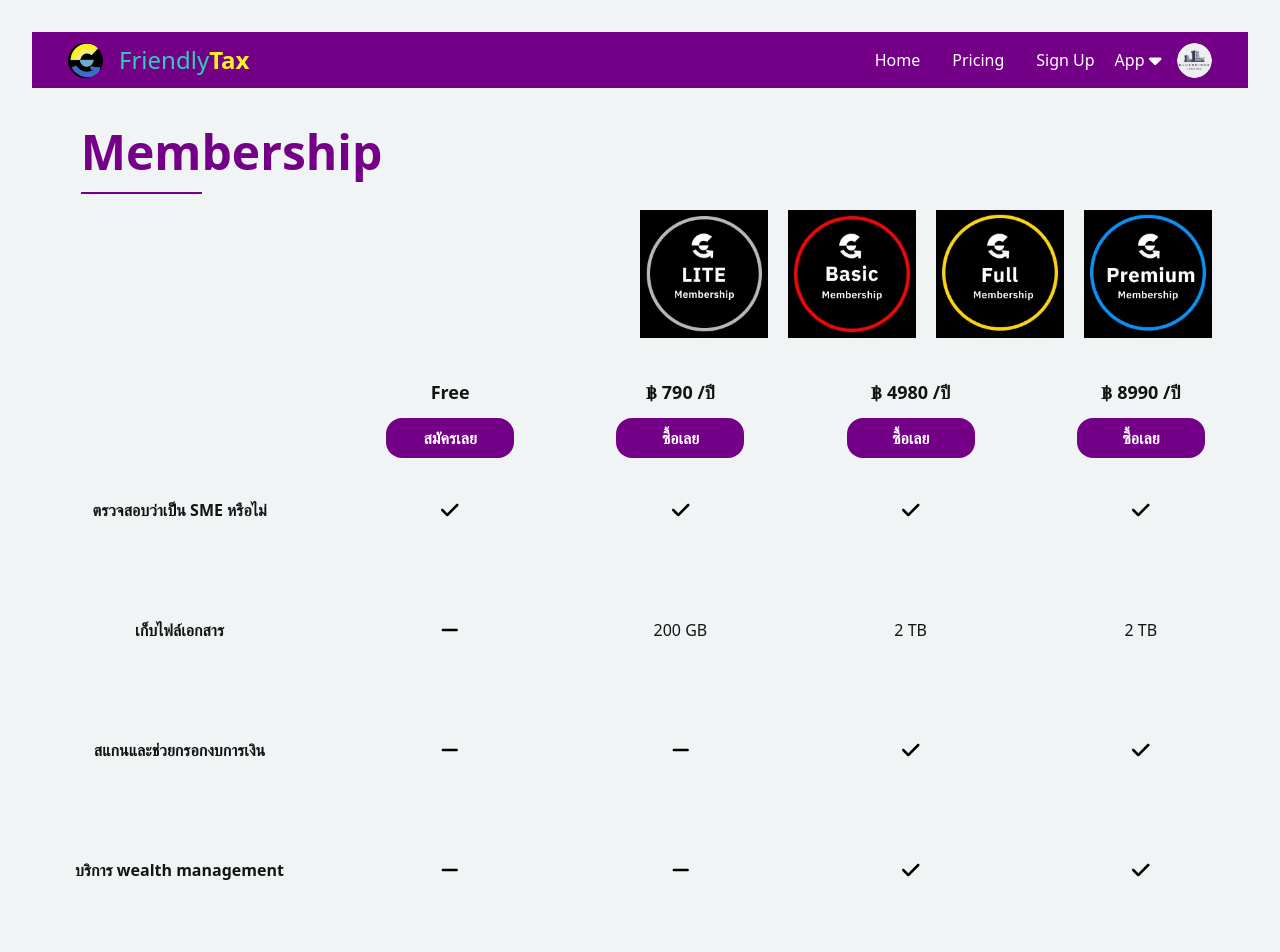
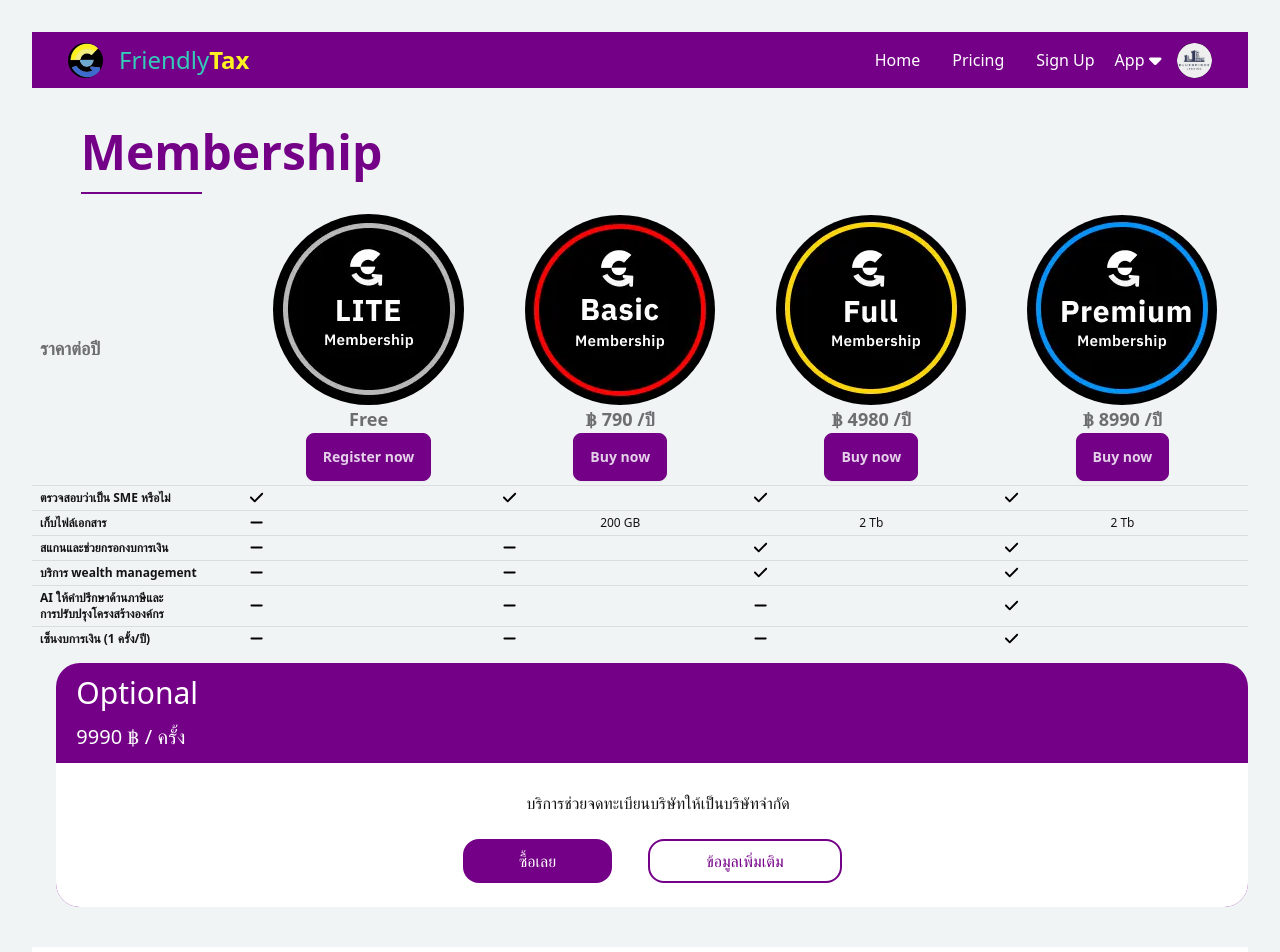
Before and after one commit to ThanabodeeSaepui/friendly-tax-site, a React (Vite) app in the folder packages/web/: page /pricing in a window 1280 px wide. Shown: the top 952 px of the page. Built offline with nearby package versions, Linux system fonts and the light colour scheme; no server answers; what aws-amplify would draw is missing.

Commit message:
Fix pricing page

```diff
--- a/packages/web/src/pages/Pricing.jsx
+++ b/packages/web/src/pages/Pricing.jsx
@@ -17,123 +17,143 @@
         </h2>
         <hr className="mx-[4%] my-4 h-0.5 w-[10%] border-t-0 bg-secondary opacity-100" />
       </div>
-      {/* pricing logos */}
-      <div className="flex flex-row h-32 ml-[50%] right-0 space-x-5 mb-10">
-        <img src={PricingLite} />
-        <img src={PricingBasic} />
-        <img src={PricingFull} />
-        <img src={PricingPremium} />
+      {/* Pricing Headers */}
+      <div className="overflow-x-auto">
+        <table className="table table-xs table-pin-rows table-pin-cols">
+          <thead>
+            <tr>
+              <th className="font-bold text-lg">ราคาต่อปี</th>
+              <th className="font-bold text-lg">
+                <div className="h-auto flex justify-center items-center">
+                  <div className="text-center">
+                    <img className="rounded-full" src={PricingLite} />
+                    <p className="text-lg">Free</p>
+                    <button className="btn btn-primary">Register now</button>
+                  </div>
+                </div>
+              </th>
+              <th className="font-bold text-lg">
+                <div className="h-auto flex justify-center items-center">
+                  <div className="text-center">
+                    <img className="rounded-full" src={PricingBasic} />
+                    <p className="text-lg">฿ 790 /ปี</p>
+                    <button className="btn btn-primary">Buy now</button>
+                  </div>
+                </div>
+              </th>
+              <th className="font-bold text-lg">
+                <div className="h-auto flex justify-center items-center">
+                  <div className="text-center">
+                    <img className="rounded-full" src={PricingFull} />
+                    <p className="text-lg">฿ 4980 /ปี</p>
+                    <button className="btn btn-primary">Buy now</button>
+                  </div>
+                </div>
+              </th>
+              <th className="font-bold text-lg">
+                <div className="h-auto flex justify-center items-center">
+                  <div className="text-center">
+                    <img className="rounded-full" src={PricingPremium} />
+                    <p className="text-lg"> ฿ 8990 /ปี</p>
+                    <button className="btn btn-primary">Buy now</button>
+                  </div>
+                </div>
+              </th>
+            </tr>
+          </thead>
+          <tbody>
+            <tr>
+              <th>ตรวจสอบว่าเป็น SME หรือไม่</th>
+              <td>
+                <FontAwesomeIcon icon={faCheck} size="lg" color="black" />
+              </td>
+              <td>
+                <FontAwesomeIcon icon={faCheck} size="lg" color="black" />
+              </td>
+              <td>
+                <FontAwesomeIcon icon={faCheck} size="lg" color="black" />
+              </td>
+              <td>
+                <FontAwesomeIcon icon={faCheck} size="lg" color="black" />
+              </td>
+            </tr>
+            <tr>
+              <th>เก็บไฟล์เอกสาร</th>
+              <td>
+                <FontAwesomeIcon icon={faMinus} size="lg" color="black" />
+              </td>
+              <td className="text-center">200 GB</td>
+              <td className="text-center">2 Tb</td>
+              <td className="text-center">2 Tb</td>
+            </tr>
+            <tr>
+              <th>สแกนและช่วยกรอกงบการเงิน</th>
+              <td>
+                <FontAwesomeIcon icon={faMinus} size="lg" color="black" />
+              </td>
+              <td>
+                <FontAwesomeIcon icon={faMinus} size="lg" color="black" />
+              </td>
+              <td>
+                <FontAwesomeIcon icon={faCheck} size="lg" color="black" />
+              </td>
+              <td>
+                <FontAwesomeIcon icon={faCheck} size="lg" color="black" />
+              </td>
+            </tr>
+            <tr>
+              <th>บริการ wealth management</th>
+              <td>
+                <FontAwesomeIcon icon={faMinus} size="lg" color="black" />
+              </td>
+              <td>
+                <FontAwesomeIcon icon={faMinus} size="lg" color="black" />
+              </td>
+              <td>
+                <FontAwesomeIcon icon={faCheck} size="lg" color="black" />
+              </td>
+              <td>
+                <FontAwesomeIcon icon={faCheck} size="lg" color="black" />
+              </td>
+            </tr>
+            <tr>
+              <th>
+                AI ให้คำปรึกษาด้านภาษีและ
+                <br />
+                การปรับปรุงโครงสร้างองค์กร
+              </th>
+              <td>
+                <FontAwesomeIcon icon={faMinus} size="lg" color="black" />
+              </td>
+              <td>
+                <FontAwesomeIcon icon={faMinus} size="lg" color="black" />
+              </td>
+              <td>
+                <FontAwesomeIcon icon={faMinus} size="lg" color="black" />
+              </td>
+              <td>
+                <FontAwesomeIcon icon={faCheck} size="lg" color="black" />
+              </td>
+            </tr>
+            <tr>
+              <th>เซ็นงบการเงิน (1 ครั้ง/ปี)</th>
+              <td>
+                <FontAwesomeIcon icon={faMinus} size="lg" color="black" />
+              </td>
+              <td>
+                <FontAwesomeIcon icon={faMinus} size="lg" color="black" />
+              </td>
+              <td>
+                <FontAwesomeIcon icon={faMinus} size="lg" color="black" />
+              </td>
+              <td>
+                <FontAwesomeIcon icon={faCheck} size="lg" color="black" />
+              </td>
+            </tr>
+          </tbody>
+        </table>
       </div>
-      {/* Pricing Headers */}
-      <div className="grid grid-rows-7 grid-flow-col gap-4">
-        {/* col 1 */}
-        <div></div>
-        <div className="font-bold">ตรวจสอบว่าเป็น SME หรือไม่</div>
-        <div className="font-bold">เก็บไฟล์เอกสาร</div>
-        <div className="font-bold">สแกนและช่วยกรอกงบการเงิน</div>
-        <div className="font-bold">บริการ wealth management</div>
-        <div className="font-bold">
-          AI ให้คำปรึกษาด้านภาษีและ<br></br>การปรับปรุงโครงสร้างองค์กร
-        </div>
-        <div className="font-bold">เซ็นงบการเงิน (1 ครั้ง/ปี)</div>
-        {/* col 2 */}
-        <div className="mb-3">
-          <h1 className="font-bold text-lg mb-3">Free</h1>
-          <button
-            className="bg-secondary text-white font-bold w-32 py-2 mb-3 rounded-2xl"
-            onClick={() => window.open("/signup", "_parent")}
-          >
-            สมัครเลย
-          </button>
-        </div>
-        <div>
-          <FontAwesomeIcon icon={faCheck} size="lg" color="black" />
-        </div>
-        <div>
-          <FontAwesomeIcon icon={faMinus} size="lg" color="black" />
-        </div>
-        <div>
-          <FontAwesomeIcon icon={faMinus} size="lg" color="black" />
-        </div>
-        <div>
-          <FontAwesomeIcon icon={faMinus} size="lg" color="black" />
-        </div>
-        <div>
-          <FontAwesomeIcon icon={faMinus} size="lg" color="black" />
-        </div>
-        <div>
-          <FontAwesomeIcon icon={faMinus} size="lg" color="black" />
-        </div>
-        {/* col 3 */}
-        <div>
-          <h1 className="font-bold text-lg mb-3">฿ 790 /ปี</h1>
-          <button className="bg-secondary text-white font-bold w-32 py-2 mb-3 rounded-2xl">
-            ซื้อเลย
-          </button>
-        </div>
-        <div>
-          <FontAwesomeIcon icon={faCheck} size="lg" color="black" />
-        </div>
-        <div>200 GB</div>
-        <div>
-          <FontAwesomeIcon icon={faMinus} size="lg" color="black" />
-        </div>
-        <div>
-          <FontAwesomeIcon icon={faMinus} size="lg" color="black" />
-        </div>
-        <div>
-          <FontAwesomeIcon icon={faMinus} size="lg" color="black" />
-        </div>
-        <div>
-          <FontAwesomeIcon icon={faMinus} size="lg" color="black" />
-        </div>
-        {/* col 4 */}
-        <div>
-          <h1 className="font-bold text-lg mb-3">฿ 4980 /ปี</h1>
-          <button className="bg-secondary text-white font-bold w-32 py-2 mb-3 rounded-2xl">
-            ซื้อเลย
-          </button>
-        </div>
-        <div>
-          <FontAwesomeIcon icon={faCheck} size="lg" color="black" />
-        </div>
-        <div>2 TB</div>
-        <div>
-          <FontAwesomeIcon icon={faCheck} size="lg" color="black" />
-        </div>
-        <div>
-          <FontAwesomeIcon icon={faCheck} size="lg" color="black" />
-        </div>
-        <div>
-          <FontAwesomeIcon icon={faMinus} size="lg" color="black" />
-        </div>
-        <div>
-          <FontAwesomeIcon icon={faMinus} size="lg" color="black" />
-        </div>
-        {/* col 5 */}
-        <div>
-          <h1 className="font-bold text-lg mb-3">฿ 8990 /ปี</h1>
-          <button className="bg-secondary text-white font-bold w-32 py-2 mb-3 rounded-2xl">
-            ซื้อเลย
-          </button>
-        </div>
-        <div>
-          <FontAwesomeIcon icon={faCheck} size="lg" color="black" />
-        </div>
-        <div>2 TB</div>
-        <div>
-          <FontAwesomeIcon icon={faCheck} size="lg" color="black" />
-        </div>
-        <div>
-          <FontAwesomeIcon icon={faCheck} size="lg" color="black" />
-        </div>
-        <div>
-          <FontAwesomeIcon icon={faCheck} size="lg" color="black" />
-        </div>
-        <div>
-          <FontAwesomeIcon icon={faCheck} size="lg" color="black" />
-        </div>
-      </div>
+
       {/* Optional */}
       <div class="row-span-2 col-span-2 mt-3 ml-[2%] mb-10">
         {/* Header */}
--- a/packages/web/tailwind.config.js
+++ b/packages/web/tailwind.config.js
@@ -11,7 +11,7 @@
   daisyui: {
     themes: [{
       mytheme: {
-        "primary": "#450051",
+        "primary": "#740087",
         "secondary": "#740087",
         "accent": "#FEF121",
         "neutral": "#ffffff",
```
